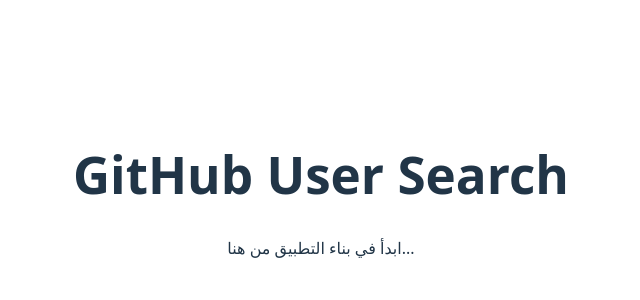
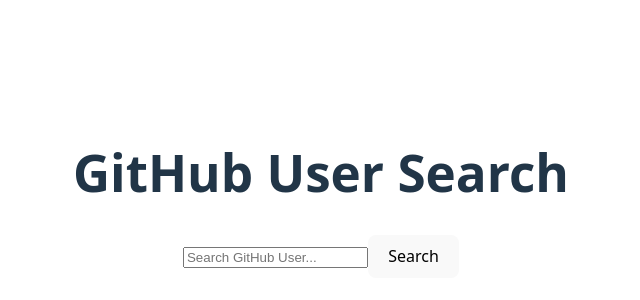
Before and after one commit to halim-afk/alx-fe-reactjs, a React (Vite) app in the folder github-user-search/: page / in a window 1280 px wide. Shown: the part 206-506 px from the top of the page, without its empty margins (319-959 px from the left). Built offline with nearby package versions, Linux system fonts and the light colour scheme.

Commit message:
add /components/searchbar

```diff
--- a/github-user-search/src/App.jsx
+++ b/github-user-search/src/App.jsx
@@ -2,13 +2,13 @@
 import reactLogo from './assets/react.svg'
 import viteLogo from '/vite.svg'
 import './App.css'
-
+import SearchBar from "./components/SearchBar";
 
 function App() {
   return (
     <div>
       <h1>GitHub User Search</h1>
-      <p>ابدأ في بناء التطبيق من هنا...</p>
+      <SearchBar />
     </div>
   );
 }
--- /dev/null
+++ b/github-user-search/src/components/SearchBar.jsx
@@ -0,0 +1,10 @@
+function SearchBar() {
+  return (
+    <div>
+      <input type="text" placeholder="Search GitHub User..." />
+      <button>Search</button>
+    </div>
+  );
+}
+
+export default SearchBar;
```
